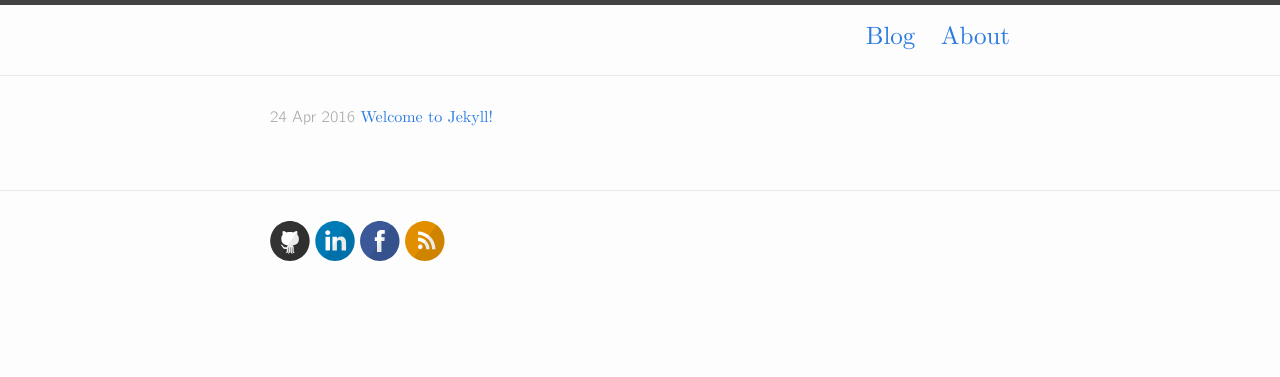
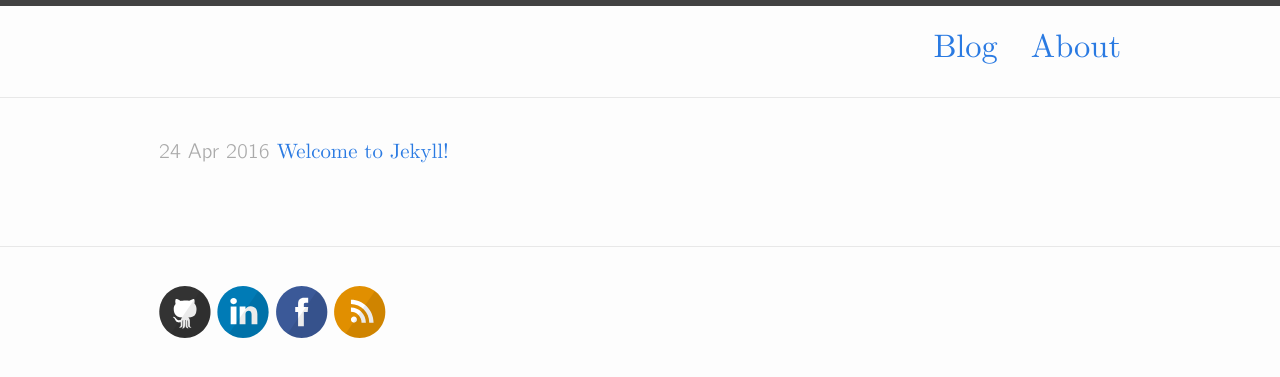
Before and after one commit to alopatindev/alopatindev.github.io, a Jekyll site: the page built from index.html, in a window 1280 px wide. Shown: the top 377 px of the page. Built offline with Jekyll 4.4.1, drawn with Linux system fonts in a browser that asks for light colours.

Commit message:
update zoom

```diff
--- a/_sass/_base.scss
+++ b/_sass/_base.scss
@@ -23,6 +23,7 @@ body {
     -o-font-feature-settings: "kern" 1;
     font-feature-settings: "kern" 1;
     font-kerning: normal;
+    zoom: 1.3;
 }
 
 
```
